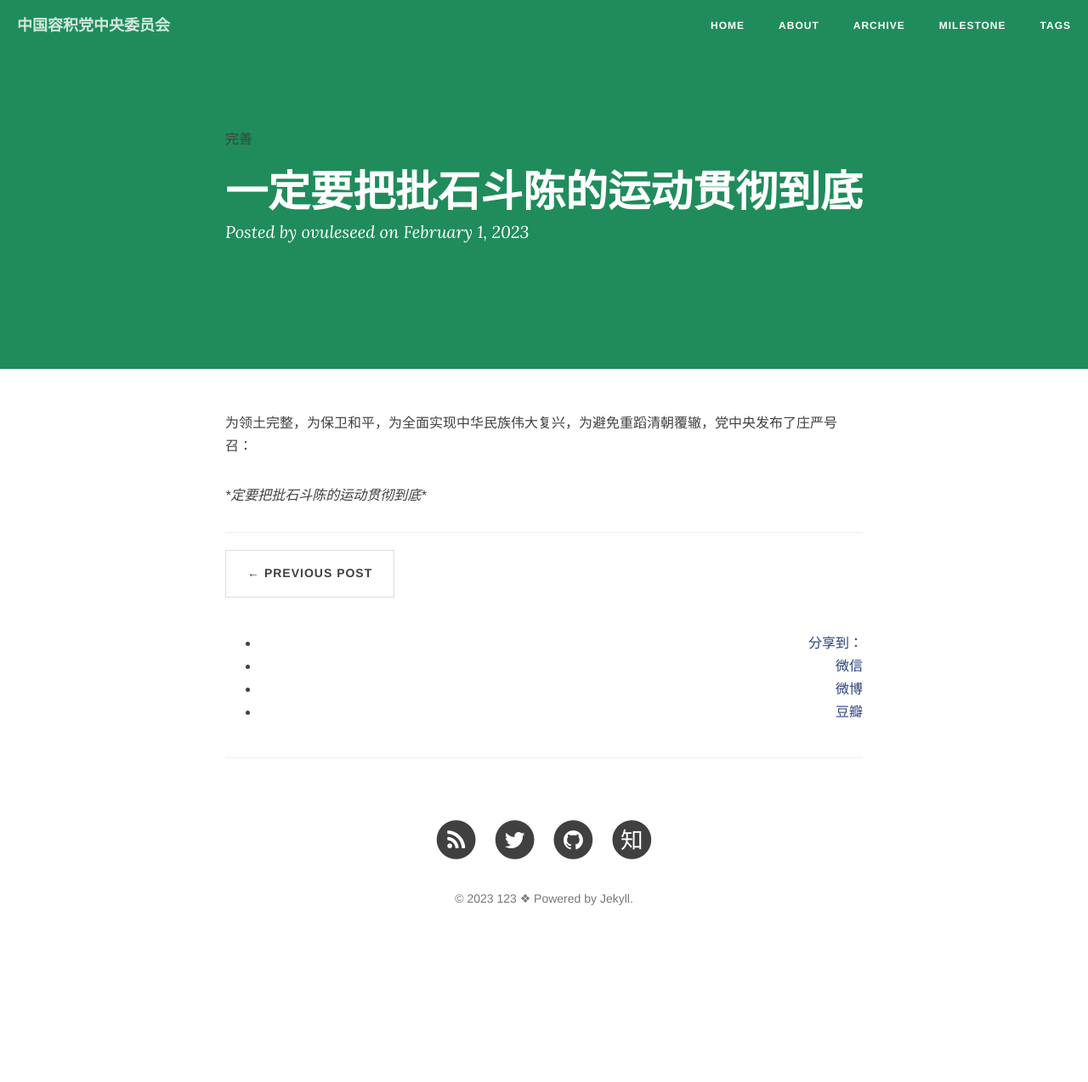
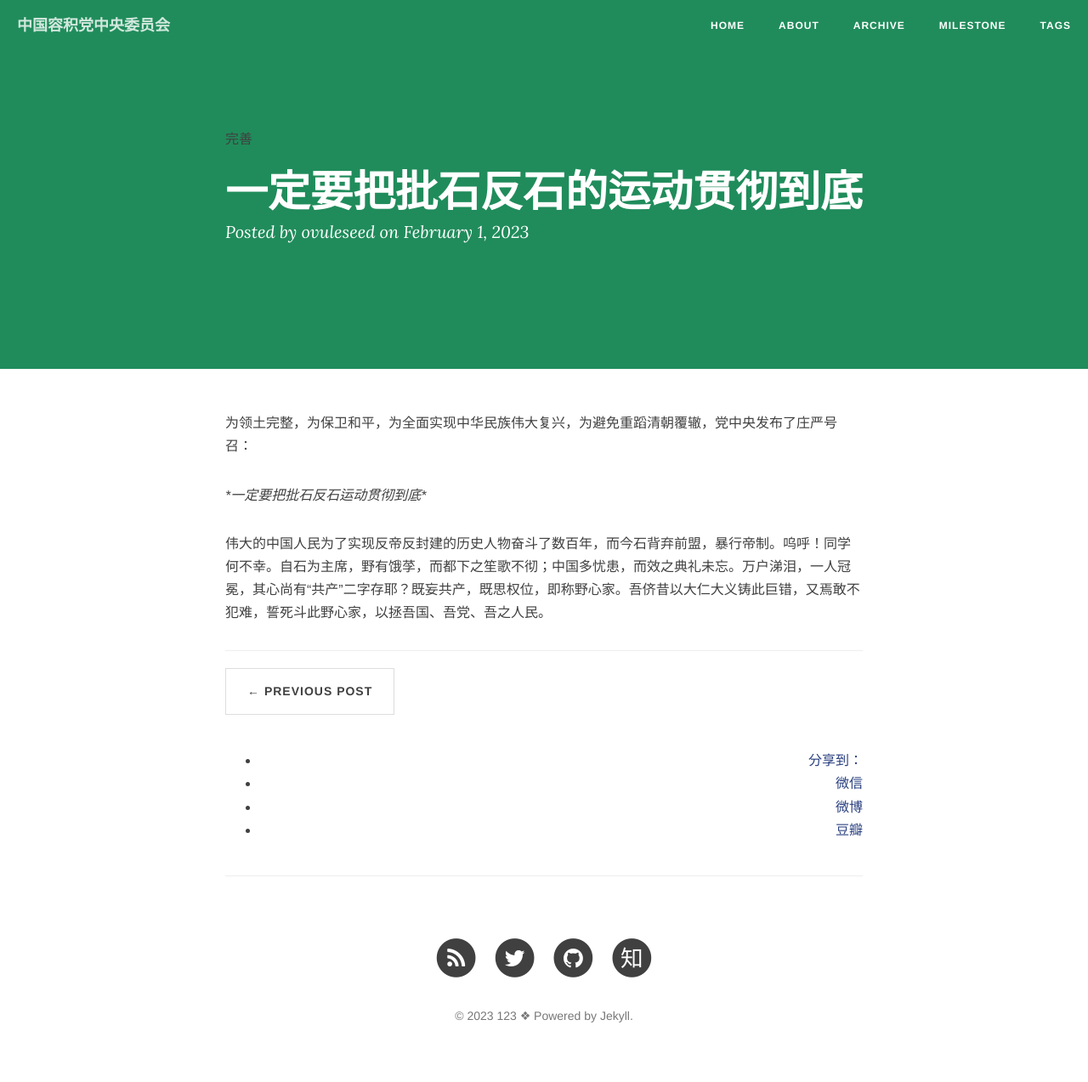
Before and after one commit to ovule-seed/ovule-seed.github.io, a Jekyll site: the page built from _posts/2023-02-01-a1.md, in a window 1280 px wide. Shown: the whole page at 85% size. Built offline with Jekyll 4.4.1, drawn with Linux system fonts in a browser that asks for light colours; nearby versions of some CDN libraries; comment, search, counter and statistics services are not loaded; before the commit the page ends 1134 px from its top, so only the background shows below that.

Commit message:
Update 2023-02-01-a1.md

```diff
--- a/_posts/2023-02-01-a1.md
+++ b/_posts/2023-02-01-a1.md
@@ -1,6 +1,6 @@
 ---
 layout: post
-title: 一定要把批石斗陈的运动贯彻到底
+title: 一定要把批石反石的运动贯彻到底
 date: 2023-2-1
 categories: blog
 tags: [完善]
@@ -8,4 +8,6 @@ description:
 ---
 为领土完整，为保卫和平，为全面实现中华民族伟大复兴，为避免重蹈清朝覆辙，党中央发布了庄严号召：
 
-_*定要把批石斗陈的运动贯彻到底*_
+_*一定要把批石反石运动贯彻到底*_
+
+伟大的中国人民为了实现反帝反封建的历史人物奋斗了数百年，而今石背弃前盟，暴行帝制。呜呼！同学何不幸。自石为主席，野有饿莩，而都下之笙歌不彻；中国多忧患，而效之典礼未忘。万户涕泪，一人冠冕，其心尚有“共产”二字存耶？既妄共产，既思权位，即称野心家。吾侪昔以大仁大义铸此巨错，又焉敢不犯难，誓死斗此野心家，以拯吾国、吾党、吾之人民。
```
